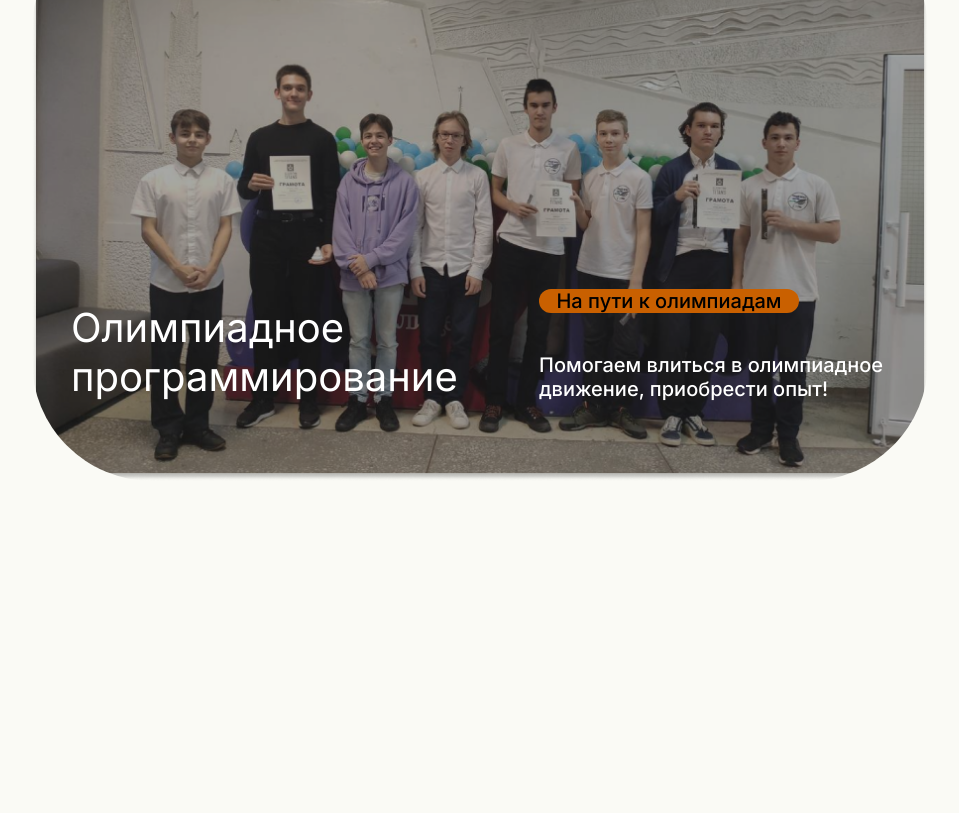
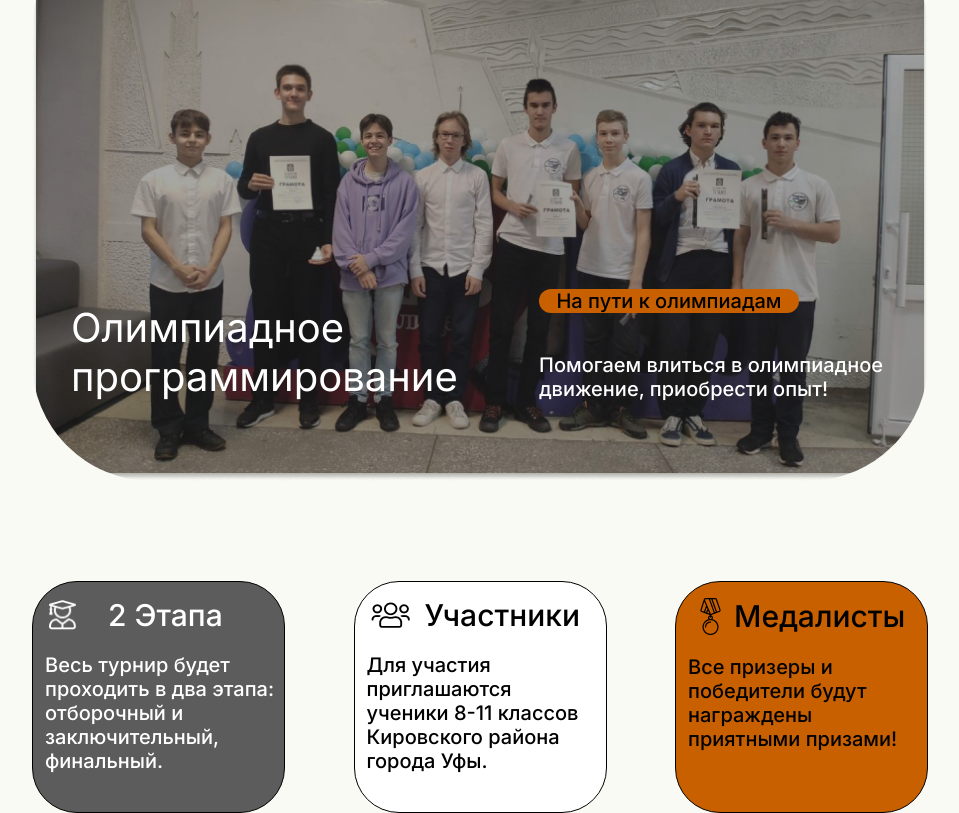
Before and after one commit to Katarni/algorithmtitans, a plain HTML site: page index.html in a window 1280 px wide. Shown: the part 322-1135 px from the top of the page, without its empty margins (160-1119 px from the left). Before the commit the page ends 803 px from the top, so only its background shows below. Drawn offline with Linux system fonts and the light colour scheme.

Commit message:
added boxes

```diff
--- a/index.html
+++ b/index.html
@@ -41,6 +41,38 @@
                 </div>
             </div>
         </div>
+
+        <div id="main-boxes-holder">
+            <div class="main-content-box" id="dark-box">
+                <div class="box-title-container">
+                    <img id="magistr-img" class="box-img" alt="magistr" src="img/magistr.png">
+
+                    <p class="box-title" id="box-title-1">2 Этапа</p>
+                </div>
+
+                <p class="box-text">Весь турнир будет проходить в два этапа: отборочный и заключительный, финальный.</p>
+            </div>
+
+            <div class="main-content-box" id="light-box">
+                <div class="box-title-container">
+                    <img id="students-img" class="box-img" alt="students" src="img/students.png">
+
+                    <p class="box-title" id="box-title-2">Участники</p>
+                </div>
+
+                <p class="box-text">Для участия приглашаются ученики 8-11 классов Кировского района города Уфы.</p>
+            </div>
+
+            <div class="main-content-box" id="orange-box">
+                <div class="box-title-container">
+                    <img id="medal-img" class="box-img" alt="medal" src="img/medal.png">
+
+                    <p class="box-title" id="box-title-3">Медалисты</p>
+                </div>
+
+                <p class="box-text">Все призеры и победители будут награждены приятными призами!</p>
+            </div>
+        </div>
     </main>
 </body>
 </html>
--- a/style.css
+++ b/style.css
@@ -79,7 +79,7 @@ header {
 }
 
 .header-link:last-child {
-    margin-right: 15px;
+    margin-right: 20px;
 }
 
 main {
@@ -102,8 +102,12 @@ main {
 }
 
 @media screen and (min-width: 850px) {
-    main {
-        padding-top: 120px;
+    #main-img-container {
+        margin-top: 120px;
+    }
+
+    #main-boxes-holder {
+        margin-top: 100px;
     }
 
     #main-people-img {
@@ -112,8 +116,12 @@ main {
 }
 
 @media screen and (max-width: 850px) and (min-width: 500px) {
-    main {
-        padding-top: 80px;
+    #main-img-container {
+        margin-top: 80px;
+    }
+
+    #main-boxes-holder {
+        margin-top: 60px;
     }
 
     #main-people-img {
@@ -122,8 +130,12 @@ main {
 }
 
 @media screen and (max-width: 500px) {
-    main {
-        padding-top: 40px;
+    #main-img-container {
+        margin-top: 40px;
+    }
+
+    #main-boxes-holder {
+        margin-top: 30px;
     }
 
     #main-people-img {
@@ -178,3 +190,110 @@ main {
     font-weight: 500;
     font-size: 20px;
 }
+
+#main-boxes-holder {
+    max-width: 896px;
+    width: 80%;
+
+    display: flex;
+    align-items: center;
+    justify-content: space-between;
+}
+
+
+@media screen and (min-width: 1000px) {
+    #main-boxes-holder {
+        flex-direction: row;
+    }
+}
+
+@media screen and (max-width: 1000px) {
+    #main-boxes-holder {
+        flex-direction: column;
+    }
+
+    .main-content-box:not(:first-child) {
+        margin-top: 20px;
+    }
+}
+
+.main-content-box {
+    width: 251px;
+    height: 230px;
+
+    border: 1px solid black;
+    border-radius: 45px;
+
+    display: flex;
+    flex-direction: column;
+}
+
+#dark-box {
+    background: var(--grey-color);
+    color: white;
+}
+
+#light-box {
+    background: white;
+    color: black;
+}
+
+#orange-box {
+    background: var(--orange-color);
+    color: black;
+}
+
+.box-title-container {
+    display: flex;
+    flex-direction: row;
+    align-items: center;
+}
+
+.box-img {
+    margin-top: 16px;
+    margin-left: 16px;
+}
+
+#magistr-img {
+    width: 27px;
+    height: 30px;
+}
+
+#students-img {
+    width: 39px;
+    height: 26px;
+}
+
+#medal-img {
+    width: 37px;
+    height: 37px;
+}
+
+.box-title {
+    font-family: "Inter", serif;
+    font-weight: 500;
+    font-size: 30px;
+
+    margin: 0;
+    padding-top: 15px;
+}
+
+#box-title-1 {
+    margin-left: 32px;
+}
+
+#box-title-2 {
+    margin-left: 15px;
+}
+
+#box-title-3 {
+    margin-left: 5px;
+}
+
+.box-text {
+    margin-left: 12px;
+    width: 230px;
+    font-family: "Inter", serif;
+    font-weight: 500;
+    font-size: 20px;
+}
```
Also changed, not shown: img/magistr.png (added), img/medal.png (added), img/students.png (added).
